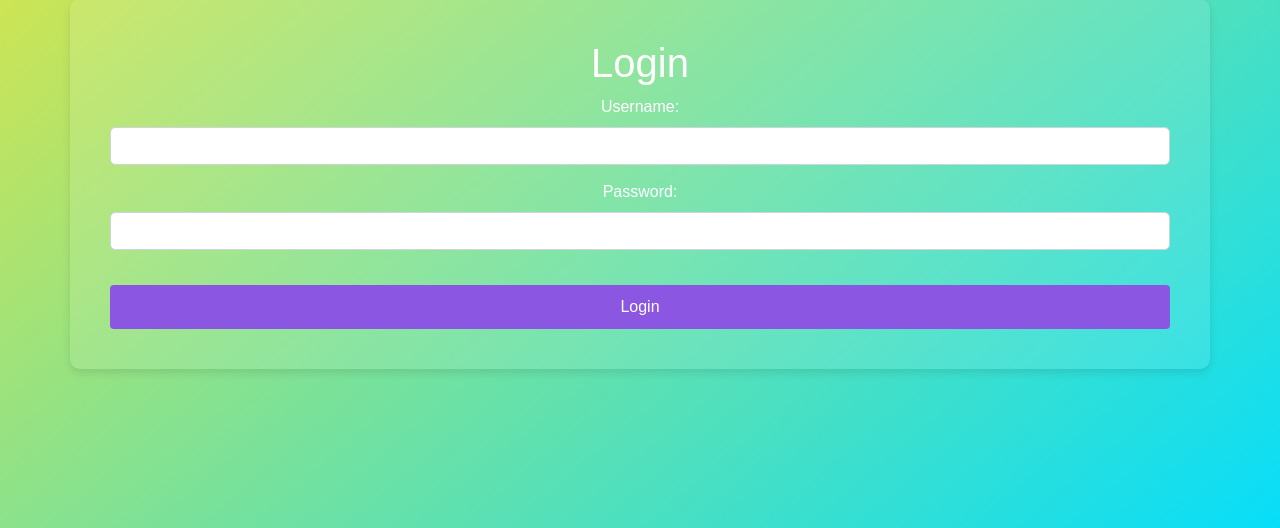
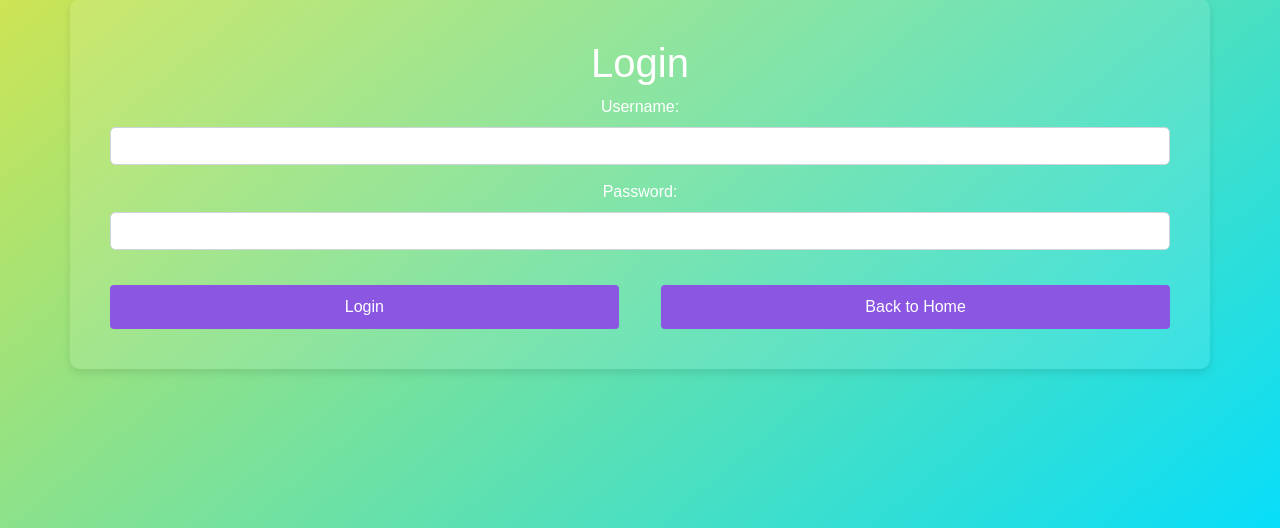
Before and after one commit to theycallmecooper/application, a Flask app: page /login in a window 1280 px wide. Shown: the part 216-744 px from the top of the page. Run offline with Flask 3, Linux system fonts and the light colour scheme; some libraries are stand-ins or nearby versions.

Commit message:
minor issues

```diff
--- a/app.py
+++ b/app.py
@@ -1,6 +1,16 @@
-from flask import Flask, render_template
+from flask import Flask, render_template, request, request, flash, session
+from werkzeug.security import generate_password_hash, check_password_hash
+from sqlalchemy.orm import sessionmaker
+from sqlalchemy import create_engine
+from setup_db import User #import the user model from the models file.
 
 app = Flask(__name__)
+app.secret_key = '#sigmarizz23#'
+
+#setup the database engine and session
+engine = create_engine('sqlite:///todo.db')
+Session = sessionmaker(bind=engine)
+db_session = Session()
 
 @app.route('/')
 def index():
@@ -10,4 +20,4 @@ def index():
 def login():
     return render_template('login.html')
 
-app.run(debug=True, reloader_type='stat', port=5000)
+app.run(debug=True, reloader_type='stat', port=3000)
--- a/templates/login.html
+++ b/templates/login.html
@@ -36,9 +36,22 @@
             background-color: #8b56e1;
             border: none;
             color: white;
-            width: 100%;
+            width: 48%;
         }
         .btn-custom:hover {
+            background-color: #45109a;
+            color: white; /* Ensure text color remains white */
+        }
+        .btn-back {
+            margin-top: 20px;
+            padding: 10px 20px;
+            font-size: 16px;
+            background-color: #8b56e1;
+            border: none;
+            color: white;
+            width: 48%;
+        }
+        .btn-back:hover {
             background-color: #45109a;
             color: white; /* Ensure text color remains white */
         }
@@ -56,7 +69,10 @@
                 <label for="password">Password:</label>
                 <input type="password" id="password" name="password" class="form-control" required>
             </div>
-            <button type="submit" class="btn btn-custom">Login</button>
+            <div class="d-flex justify-content-between">
+                <button type="submit" class="btn btn-custom">Login</button>
+                <button type="button" class="btn btn-back" onclick="location.href='index.html'">Back to Home</button>
+            </div>
         </form>
     </div>
     <script src="https://code.jquery.com/jquery-3.5.1.slim.min.js"></script>
```
Also changed, not shown: test_user.py (added, +33 -0 lines), todo.db.
